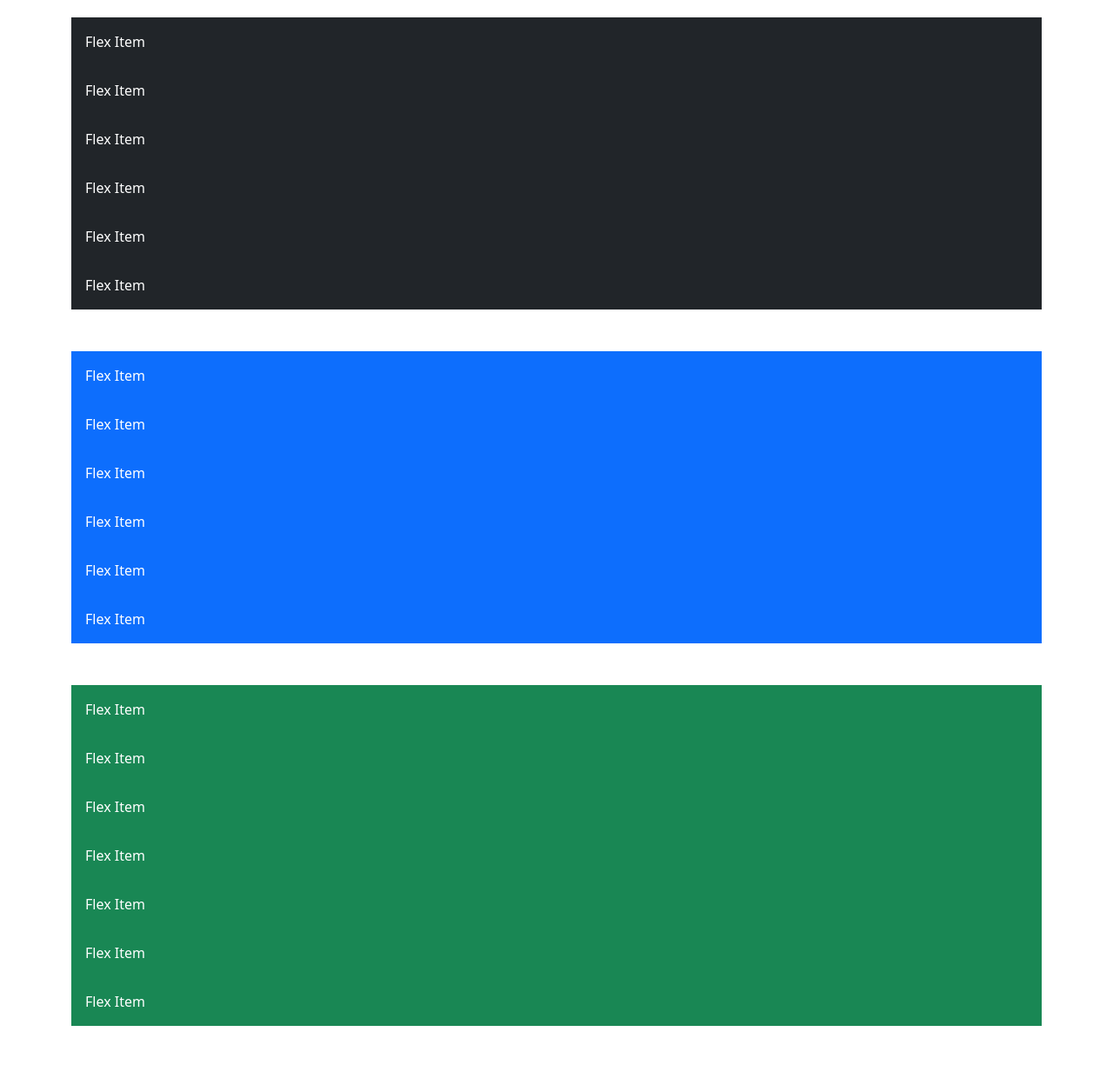
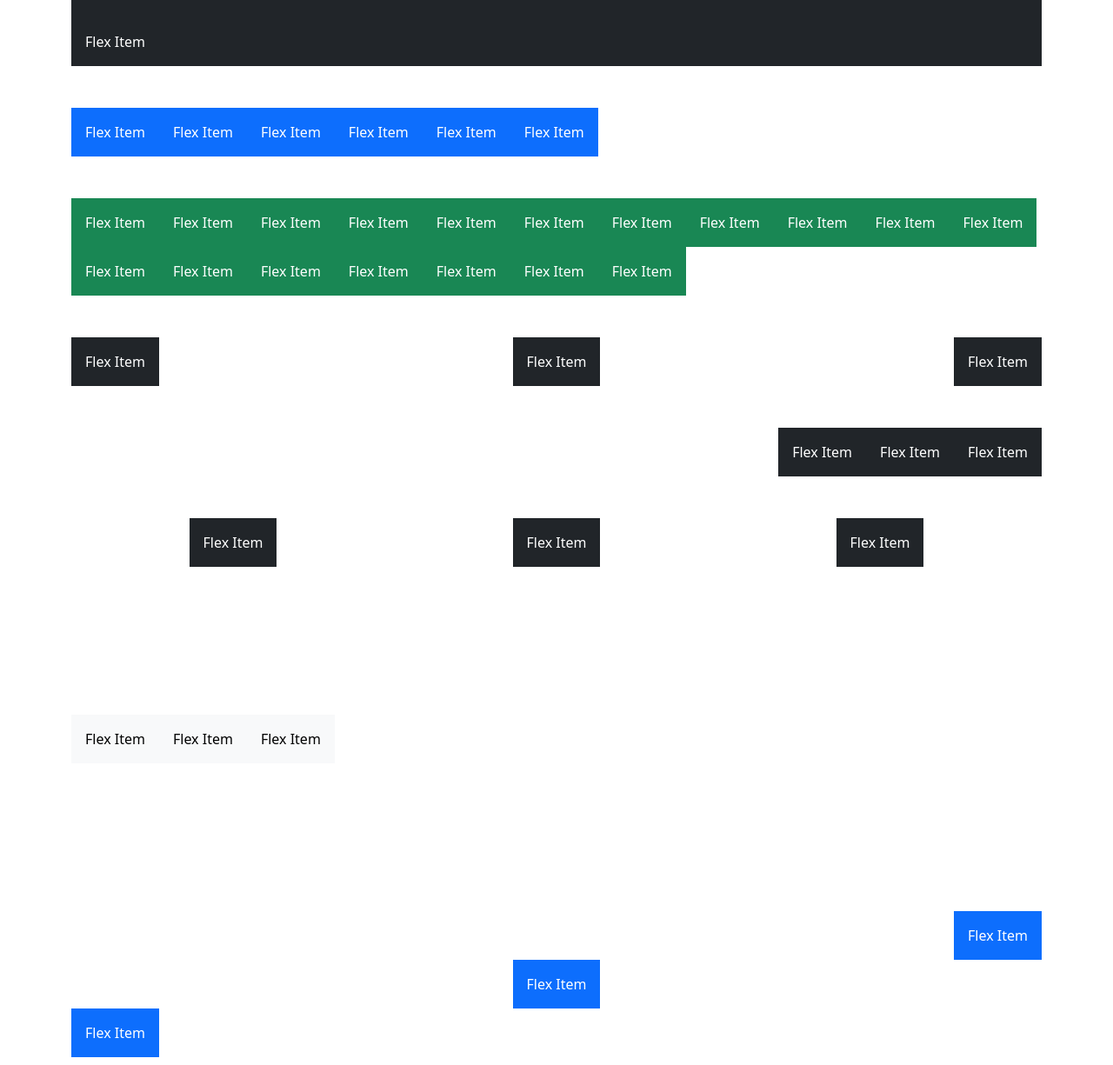
Before and after one commit to fisheeesh/bootstrap-training, a plain HTML site: page 11-flexbox.html in a window 1280 px wide. Shown: the part 460-1685 px from the top of the page at 87% size. Drawn offline with Linux system fonts and the light colour scheme.

Commit message:
flexboxes

```diff
--- a/11-flexbox.html
+++ b/11-flexbox.html
@@ -12,7 +12,7 @@
       <h1 class="mb-5">Flexbox</h1>
 
       <!-- Basic Flexbox -->
-      <div class="">
+      <div class="d-flex">
         <div class="text-bg-light p-3">Flex Item</div>
         <div class="text-bg-light p-3">Flex Item</div>
         <div class="text-bg-light p-3">Flex Item</div>
@@ -24,7 +24,7 @@
       <br /><br />
 
       <!-- Flex Column -->
-      <div class="">
+      <div class="d-flex flex-column">
         <div class="text-bg-dark p-3">Flex Item</div>
         <div class="text-bg-dark p-3">Flex Item</div>
         <div class="text-bg-dark p-3">Flex Item</div>
@@ -36,7 +36,7 @@
       <br /><br />
 
       <!-- Using Screen Sizes -->
-      <div class="">
+      <div class="d-flex flex-column flex-md-row">
         <div class="text-bg-primary p-3">Flex Item</div>
         <div class="text-bg-primary p-3">Flex Item</div>
         <div class="text-bg-primary p-3">Flex Item</div>
@@ -48,7 +48,18 @@
       <br /><br />
 
       <!-- Flex Wrap -->
-      <div class="">
+      <div class="d-flex flex-wrap">
+        <div class="text-bg-success p-3">Flex Item</div>
+        <div class="text-bg-success p-3">Flex Item</div>
+        <div class="text-bg-success p-3">Flex Item</div>
+        <div class="text-bg-success p-3">Flex Item</div>
+        <div class="text-bg-success p-3">Flex Item</div>
+        <div class="text-bg-success p-3">Flex Item</div>
+        <div class="text-bg-success p-3">Flex Item</div>
+        <div class="text-bg-success p-3">Flex Item</div>
+        <div class="text-bg-success p-3">Flex Item</div>
+        <div class="text-bg-success p-3">Flex Item</div>
+        <div class="text-bg-success p-3">Flex Item</div>
         <div class="text-bg-success p-3">Flex Item</div>
         <div class="text-bg-success p-3">Flex Item</div>
         <div class="text-bg-success p-3">Flex Item</div>
@@ -61,7 +72,7 @@
       <br /><br />
 
       <!-- Justify Content -->
-      <div class="">
+      <div class="d-flex justify-content-start justify-content-md-between">
         <div class="text-bg-dark p-3">Flex Item</div>
         <div class="text-bg-dark p-3">Flex Item</div>
         <div class="text-bg-dark p-3">Flex Item</div>
@@ -69,7 +80,7 @@
 
       <br /><br />
 
-      <div class="">
+      <div class="d-flex justify-content-end">
         <div class="text-bg-dark p-3">Flex Item</div>
         <div class="text-bg-dark p-3">Flex Item</div>
         <div class="text-bg-dark p-3">Flex Item</div>
@@ -77,7 +88,7 @@
 
       <br /><br />
 
-      <div class="">
+      <div class="d-flex justify-content-around">
         <div class="text-bg-dark p-3">Flex Item</div>
         <div class="text-bg-dark p-3">Flex Item</div>
         <div class="text-bg-dark p-3">Flex Item</div>
@@ -86,7 +97,7 @@
       <br /><br />
 
       <!-- Align Items -->
-      <div class="" style="height: 300px">
+      <div class="d-flex align-items-center" style="height: 300px">
         <div class="text-bg-light p-3">Flex Item</div>
         <div class="text-bg-light p-3">Flex Item</div>
         <div class="text-bg-light p-3">Flex Item</div>
@@ -95,17 +106,17 @@
       <br /><br />
 
       <!-- Align Self -->
-      <div class="" style="height: 300px">
-        <div class="text-bg-primary p-3">Flex Item</div>
-        <div class="text-bg-primary p-3">Flex Item</div>
-        <div class="text-bg-primary p-3">Flex Item</div>
+      <div class="d-flex flex-column" style="height: 300px">
+        <div class="text-bg-primary p-3 align-self-end">Flex Item</div>
+        <div class="text-bg-primary p-3 align-self-center">Flex Item</div>
+        <div class="text-bg-primary p-3 align-self-start">Flex Item</div>
       </div>
 
       <br /><br />
 
       <!-- Flex Grow -->
       <div class="d-flex">
-        <div class="text-bg-primary p-3">Flex Item</div>
+        <div class="text-bg-primary p-3 flex-grow-1">Flex Item</div>
         <div class="text-bg-dark p-3">Flex Item</div>
         <div class="text-bg-dark p-3">Flex Item</div>
       </div>
```
